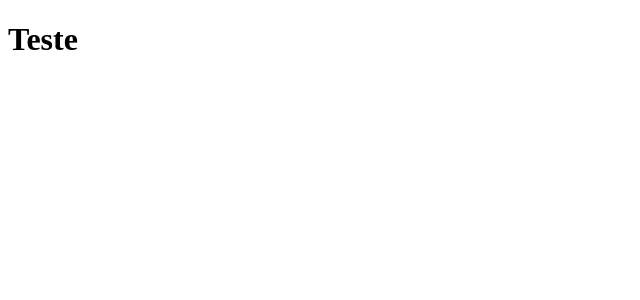
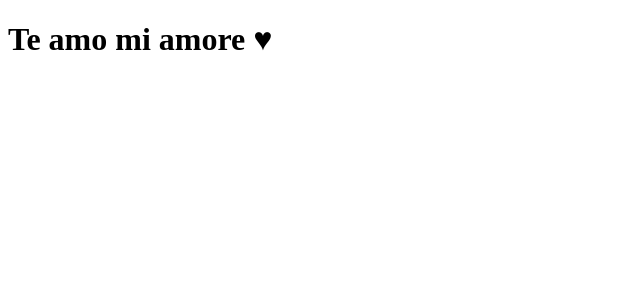
Before and after one commit to MarcusKpx/clone-tabnews, a Next.js app: page / in a window 1280 px wide. Shown: the top 300 px of the page, without its empty margins (0-640 px from the left). Built offline with nearby package versions, Linux system fonts and the light colour scheme.

Commit message:
Adiciona pagina inicial

```diff
--- a/pages/index.js
+++ b/pages/index.js
@@ -1,5 +1,5 @@
 function Home(){
-    return <h1>Teste</h1>
+    return <h1>Te amo mi amore ♥</h1>
 }
 
 export default Home
```
